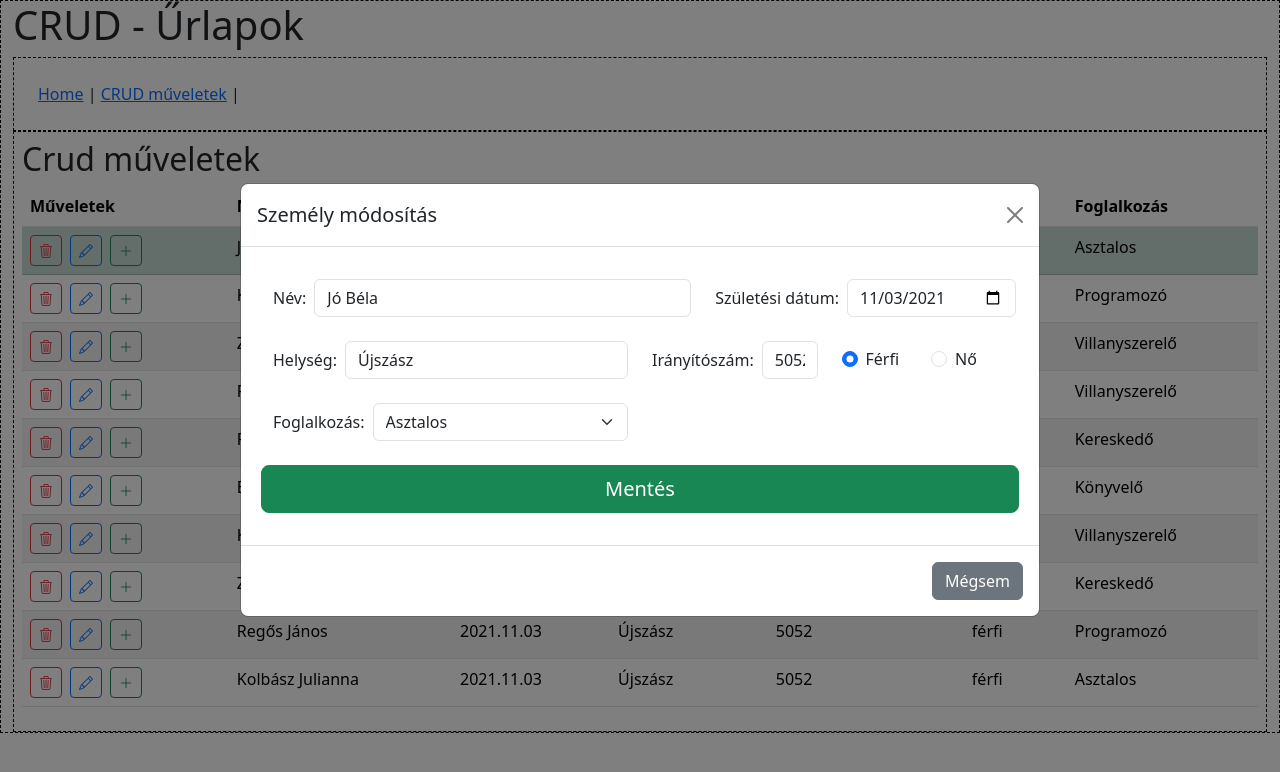
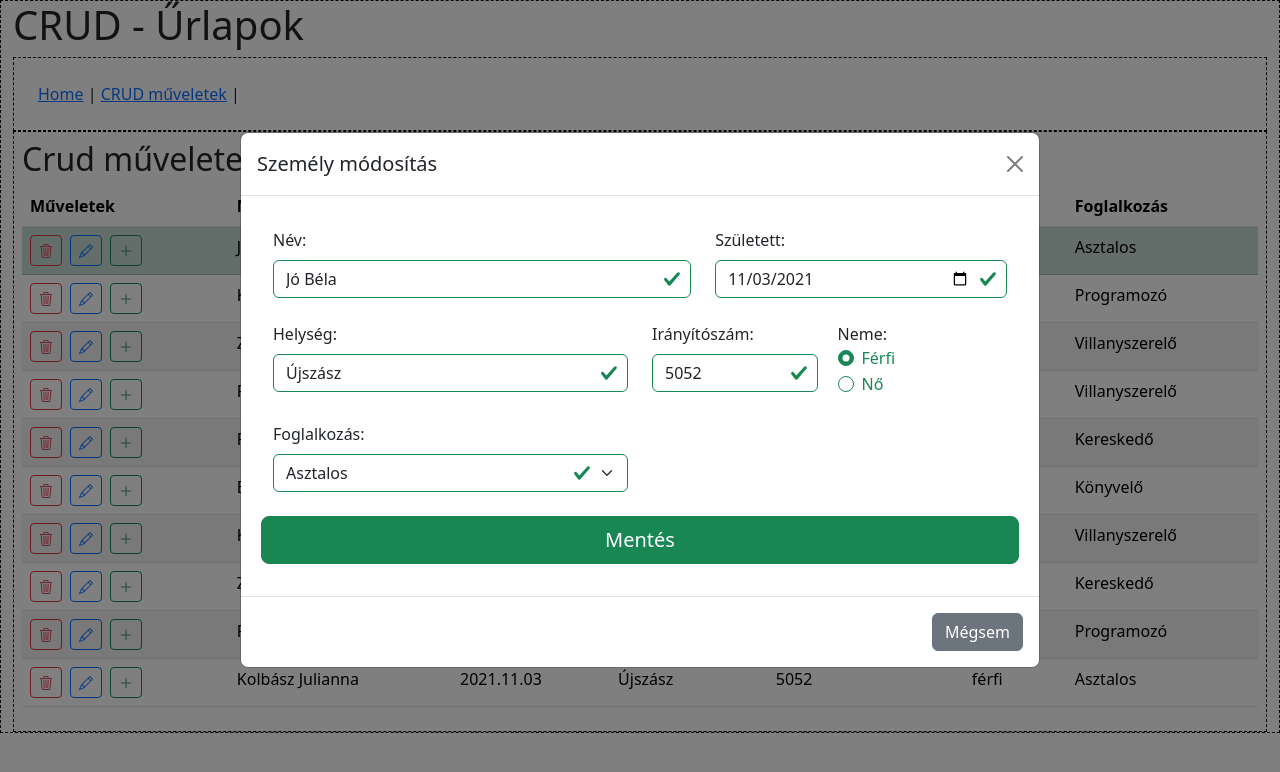
Before and after one commit to kovacsnandor/vujsAlapok, a Vue app: page /crud in a window 1280 px wide. Both pictures are taken after a click on the button 86 px from the left and 250 px from the top of the page. Shown: the top 772 px of the page. Built offline with nearby package versions, Linux system fonts and the light colour scheme.

Commit message:
validátor üzenetek

```diff
--- a/src/components/PersonForm.vue
+++ b/src/components/PersonForm.vue
@@ -1,59 +1,64 @@
 <template>
   <!-- <p>{{ personForm }}</p>
   <p>{{ formattedDate }}, {{ personForm.dateOfBird }}</p> -->
-  <form class="row g-4 p-3" @submit.prevent="onClickSaveButton()">
+  <form class="row g-4 p-3 needs-validation was-validated" novalidate>
     <!-- Név -->
-    <div class="col-lg-7 d-flex align-items-center">
-      <label for="name" class="form-label m-0">Név:</label>
+    <div class="col-lg-7 position-relative">
+      <label for="name" class="form-label">Név:</label>
       <input
-        type="text"
-        class="form-control ms-2"
-        id="name"
-        v-model="personForm.name"
-        required
+      type="text"
+      class="form-control"
+      id="name"
+      v-model="personForm.name"
+      required
       />
+      <div class="invalid-tooltip">A név kitöltése kötelező</div>
     </div>
     <!-- Született -->
-    <div class="col-lg-5 d-flex align-items-center">
-      <label for="dateOfBird" class="form-label m-0 text-nowrap"
-        >Születési dátum:</label
+    <div class="col-lg-5 position-relative">
+      <label for="dateOfBird" class="form-label text-nowrap"
+        >Született:</label
       >
       <input
         type="date"
-        class="form-control ms-2"
+        class="form-control"
         id="dateOfBird"
         v-model="formattedDate"
         required
       />
+      <div class="invalid-tooltip">A dátum kitöltése kötelező</div>
     </div>
 
     <!-- Helység -->
-    <div class="col-sm-12 col-lg-6 d-flex align-items-center">
-      <label for="locality" class="form-label m-0">Helység:</label>
+    <div class="col-sm-12 col-lg-6 position-relative">
+      <label for="locality" class="form-label">Helység:</label>
       <input
         type="text"
-        class="form-control ms-2"
+        class="form-control"
         id="locality"
         v-model="personForm.locality"
         required
       />
+      <div class="invalid-tooltip">A helység kitöltése kötelező</div>
     </div>
 
     <!-- Irányítószám -->
-    <div class="col-sm-12 col-lg-3 d-flex align-items-center">
-      <label for="zipCode" class="form-label m-0">Irányítószám:</label>
+    <div class="col-sm-12 col-lg-3  position-relative">
+      <label for="zipCode" class="form-label">Irányítószám:</label>
       <input
         type="text"
-        class="form-control ms-2"
+        class="form-control"
         id="zipCode"
         v-model="personForm.zipCode"
         pattern="^\d{4}$"
-
       />
+      <div class="invalid-tooltip">Az irányítószám helytelen</div>
     </div>
 
     <!-- Neme -->
-    <div class="col-sm-12 col-lg-3 d-flex align-items-center">
+    <div class="col-sm-12 col-lg-3 ps-2">
+      <label class="form-check-label" for="man"> Neme: </label>
+
       <div class="form-check">
         <input
           class="form-check-input"
@@ -67,7 +72,7 @@
       </div>
       <div class="form-check">
         <input
-          class="form-check-input mx-2"
+          class="form-check-input"
           type="radio"
           name="neme"
           id="woman"
@@ -78,10 +83,10 @@
       </div>
     </div>
     <!-- Foglalkozás -->
-    <div class="col-sm-12 col-lg-6 d-flex align-items-center">
-      <label for="profession" class="form-label m-0">Foglalkozás:</label>
+    <div class="col-sm-12 col-lg-6 position-relative">
+      <label for="profession" class="form-label">Foglalkozás:</label>
       <select
-        class="form-select ms-2"
+        class="form-select"
         aria-label="Default select example"
         v-model="personForm.professionId"
         id="profession"
@@ -95,12 +100,12 @@
           {{ profession.name }}
         </option>
       </select>
+      <div class="invalid-tooltip">A foglalkozás kiv. kötelező</div>
+
     </div>
 
     <!-- Mentés -->
-    <button type="submit" class="btn btn-success btn-lg">
-      Mentés
-    </button>
+    <button type="submit" class="btn btn-success btn-lg">Mentés</button>
   </form>
 </template>
 
@@ -109,6 +114,26 @@
 export default {
   props: ["personForm", "professions"],
   emits: ["savePerson"],
+
+  mounted() {
+    const forms = document.querySelectorAll(".needs-validation");
+
+    // Loop over them and prevent submission
+    Array.from(forms).forEach((form) => {
+      form.addEventListener(
+        "submit",
+        (event) => {
+          event.preventDefault();
+          event.stopPropagation();
+          if (form.checkValidity()) {
+            this.onClickSaveButton();
+          }
+          // form.classList.add("was-validated");
+        },
+        false
+      );
+    });
+  },
   methods: {
     onClickSaveButton() {
       this.$emit("savePerson", this.personForm);
@@ -120,15 +145,15 @@
         if (!this.personForm.dateOfBird) {
           return null;
         }
-        return dateFormat(this.personForm.dateOfBird,'yyyy-mm-dd');
+        return dateFormat(this.personForm.dateOfBird, "yyyy-mm-dd");
 
         // return this.personForm.dateOfBird
       },
       set(newValue) {
-        this.personForm.dateOfBird = dateFormat(newValue,'yyyy.mm.dd');
-      }
-    }
-  }
+        this.personForm.dateOfBird = dateFormat(newValue, "yyyy.mm.dd");
+      },
+    },
+  },
 };
 </script>
 
--- a/src/views/Crud.vue
+++ b/src/views/Crud.vue
@@ -97,7 +97,7 @@
     dateOfBird = null,
     locality = null,
     zipCode = null,
-    neme = null,
+    neme = true,
     professionId = null
   ) {
     this.id = id;
@@ -111,10 +111,12 @@
 }
 export default {
   components: { PersonForm },
-  mounted(){
+  mounted() {
     this.modal = new bootstrap.Modal("#modal", {
       keyboard: false,
     });
+
+
   },
   data() {
     return {
@@ -248,12 +250,12 @@
       this.persons = this.persons.filter((p) => p.id != id);
       this.state = "Read";
     },
-    createPerson(){
+    createPerson() {
       this.persons.push(this.person);
-      this.person= new Person(this.uid());
+      this.person = new Person(this.uid());
     },
-    updatePerson(){
-      const index = this.persons.findIndex(p => p.id == this.person.id)
+    updatePerson() {
+      const index = this.persons.findIndex((p) => p.id == this.person.id);
       this.persons[index] = this.person;
     },
     nemeString(neme) {
@@ -279,7 +281,7 @@
       this.no = "Mégsem";
       this.modalSize = "lg";
       this.state = "Create";
-      this.person = new Person( this.uid())
+      this.person = new Person(this.uid());
     },
     onClickUpdate(person) {
       this.title = "Személy módosítás";
@@ -300,18 +302,17 @@
         console.log("Update");
       }
     },
-    savePersonHandler(person){
+    savePersonHandler(person) {
       this.person = person;
-      if (this.state == 'Create') {
+      if (this.state == "Create") {
         this.createPerson();
-
       } else {
         this.updatePerson();
       }
       this.modal.hide();
     },
-    uid(){
-        return Date.now().toString(36) + Math.random().toString(36).substr(2);
+    uid() {
+      return Date.now().toString(36) + Math.random().toString(36).substr(2);
     },
   },
   computed: {
```
